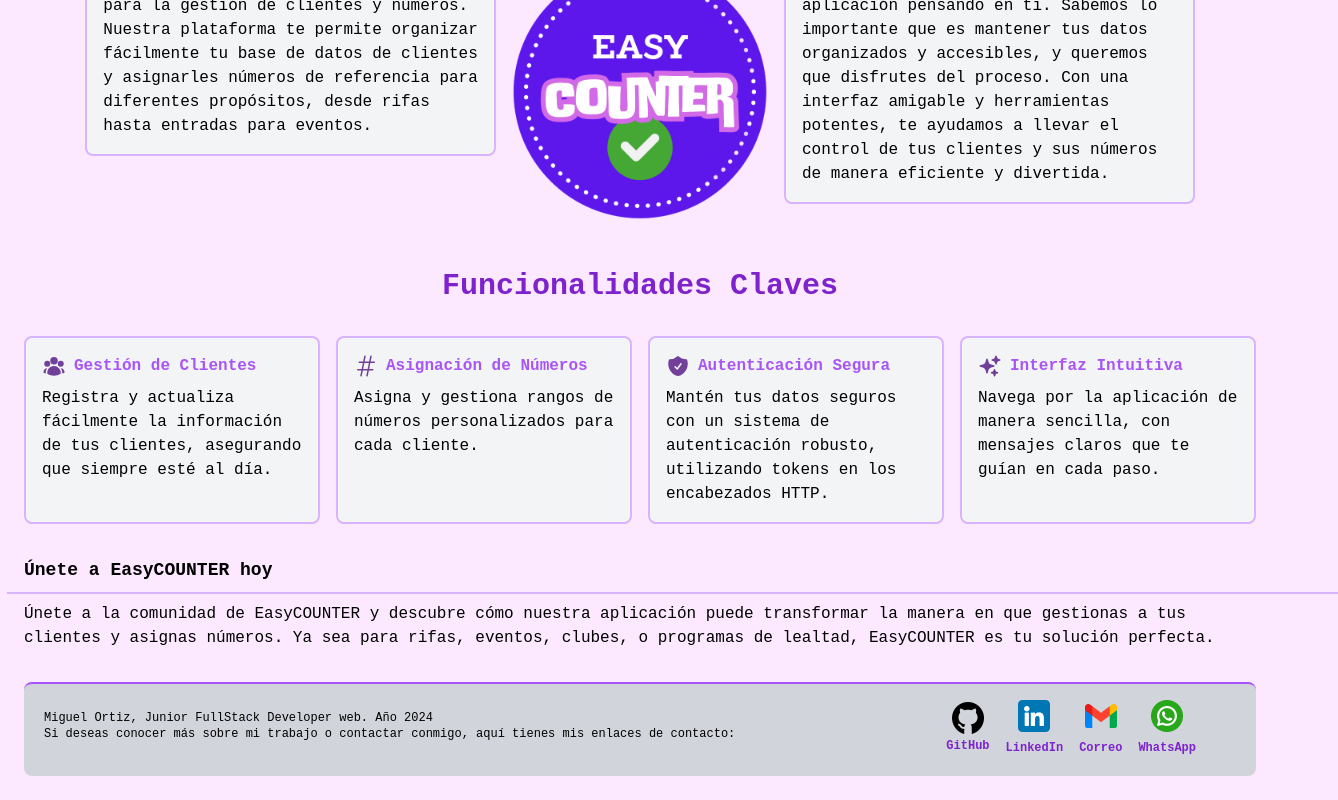
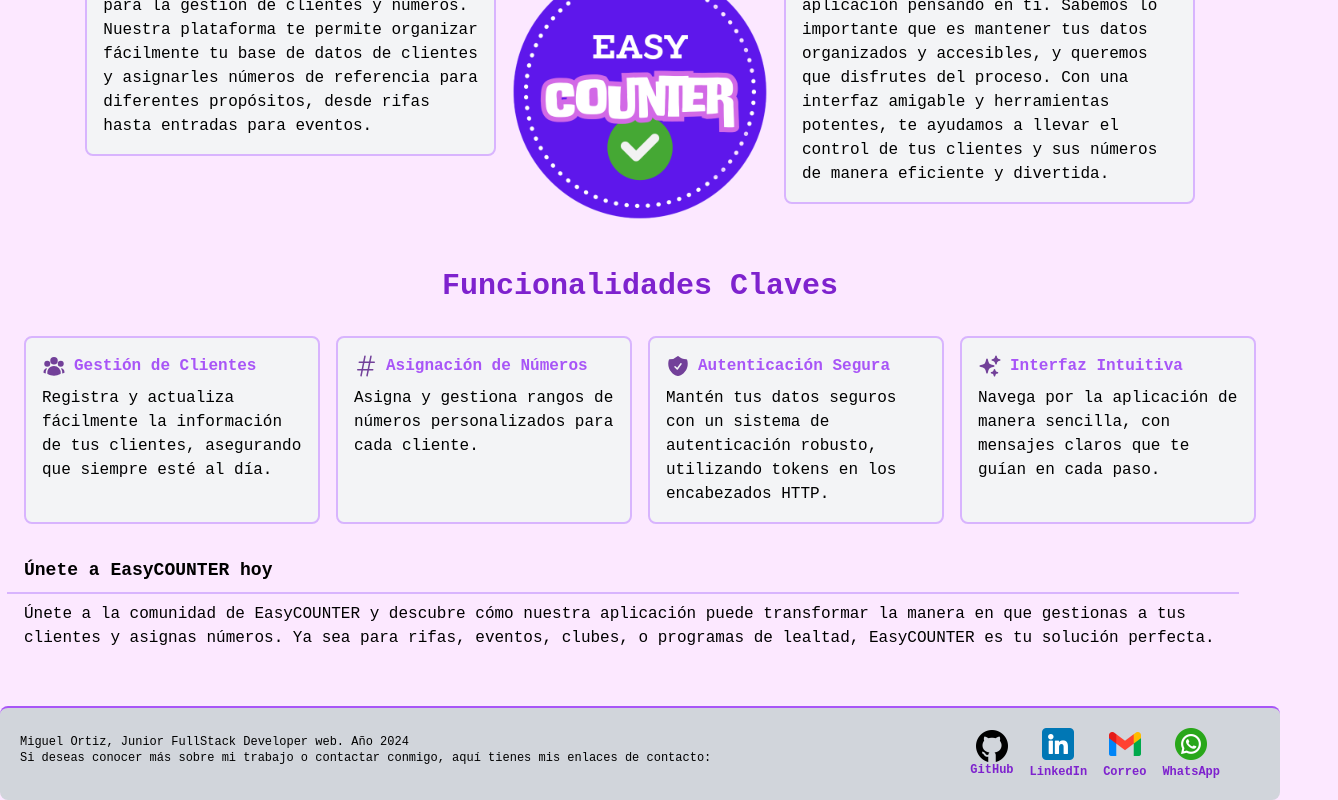
Before and after one commit to mikiortiz/clients-and-numbers--Front-End, a React (Vite) app: page / in a window 1280 px wide. Shown: the part 348-1148 px from the top of the page, 1338 px wide, since content can reach past the window. Built offline with nearby package versions, Linux system fonts and the light colour scheme.

Commit message:
Improvements to the Navbar, Timer and Footer

```diff
--- a/src/App.tsx
+++ b/src/App.tsx
@@ -11,14 +11,17 @@ import ProtectedRoute from "./ProtectedRoute";
 import { AuthProvider } from "./context/authContext";
 import ClientProvider from "./context/clientsContext";
 import "tailwindcss/tailwind.css";
-import './index.css';
+import "./index.css";
+import Footer from "./componentes/Footer";
 
 const App: React.FC = () => {
   return (
     <AuthProvider>
       <ClientProvider>
         <Router>
+          <div className="flex flex-col min-h-screen">
             <UserNavbar />
+            <div className="flex-grow mt-16">
               <Routes>
                 <Route path="/" element={<HomePages />} />
                 <Route path="/login" element={<LoginPage />} />
@@ -29,6 +32,9 @@ const App: React.FC = () => {
                   <Route path="/users" element={<UsersList />} />
                 </Route>
               </Routes>
+            </div>
+            <Footer />
+          </div>
         </Router>
       </ClientProvider>
     </AuthProvider>
--- a/src/ProtectedRoute.tsx
+++ b/src/ProtectedRoute.tsx
@@ -2,9 +2,6 @@ import { Navigate, Outlet } from "react-router-dom";
 import { useAuth } from "./context/authContext";
 function ProtectedRoute() {
   const { loading, isAuthenticated } = useAuth();
-  console.log(loading, isAuthenticated);
-
-  console.log("protectedRoute validacion:", isAuthenticated);
 
   if (loading) return <h1>Cargando...</h1>;
 
--- a/src/componentes/AddUserDialog.tsx
+++ b/src/componentes/AddUserDialog.tsx
@@ -147,7 +147,7 @@ const AddUserDialog: React.FC<AddUserDialogProps> = ({
       className={`add-user-dialog-container ${open ? "block" : "hidden"}`}
       style={{
         position: "fixed",
-        top: 40,
+        top: 65,
         left: 0,
         width: "100%",
         maxHeight: "100%",
@@ -314,7 +314,7 @@ const AddUserDialog: React.FC<AddUserDialogProps> = ({
               </>
             )}
           </div>
-          <div className="flex mt-8 justify-center space-x-2">
+          <div className="flex mt-4 justify-center space-x-2">
             <button
               onClick={handleAddUser}
               className={`px-4 py-2 bg-purple-500 text-white rounded-xl font-semibold ${
--- /dev/null
+++ b/src/componentes/Footer.tsx
@@ -0,0 +1,80 @@
+import React from "react";
+import githubIcon from "../../public/images/github.png";
+import linkedinIcon from "../../public/images/linkedin.png";
+import gmailIcon from "../../public/images/gmail.png";
+import whatsappIcon from "../../public/images/whatsapp.png";
+
+const Footer: React.FC = () => {
+  return (
+    <footer className="w-full mt-8 p-1 bg-gray-300 rounded-lg border-t-2 border-purple-500 flex flex-wrap items-center">
+      <div className="flex flex-col flex-grow text-left ml-4">
+        <p className="text-xs mb-2">
+          Miguel Ortiz, Junior FullStack Developer web. Año 2024
+          <br />
+          Si deseas conocer más sobre mi trabajo o contactar conmigo, aquí
+          tienes mis enlaces de contacto:
+        </p>
+      </div>
+      <div className="flex flex-wrap justify-end items-center ml-auto mr-4 mt-2">
+        <div className="flex flex-col items-center mr-4 mb-4">
+          <a
+            href="https://github.com/mikiortiz"
+            target="_blank"
+            rel="noopener noreferrer"
+          >
+            <img src={githubIcon} alt="GitHub" className="h-8 w-8 mt-2" />
+          </a>
+          <span className="text-xs text-purple-700 hover:underline font-semibold">
+            GitHub
+          </span>
+        </div>
+        <div className="flex flex-col items-center mr-4 mb-4">
+          <a
+            href="https://www.linkedin.com/in/miguel-ortiz-9736b32a5/"
+            target="_blank"
+            rel="noopener noreferrer"
+          >
+            <img
+              src={linkedinIcon}
+              alt="LinkedIn"
+              className="h-8 w-8 mt-2 mb-1"
+            />
+          </a>
+          <span className="text-xs text-purple-700 hover:underline font-semibold">
+            LinkedIn
+          </span>
+        </div>
+        <div className="flex flex-col items-center mr-4 mb-4">
+          <a
+            href="mailto:ortizmichel390@gmail.com"
+            target="_blank"
+            rel="noopener noreferrer"
+          >
+            <img src={gmailIcon} alt="Gmail" className="h-8 w-8 mt-2 mb-1" />
+          </a>
+          <span className="text-xs text-purple-700 hover:underline font-semibold">
+            Correo
+          </span>
+        </div>
+        <div className="flex flex-col items-center mb-4 mr-10">
+          <a
+            href="https://wa.me/5492622517454?text=Hola,%20soy%20Miguel%20Ortiz%20Junior%20FullStack%20Developer%20web.%20Envíame%20un%20mensaje%20para%20contactarme."
+            target="_blank"
+            rel="noopener noreferrer"
+          >
+            <img
+              src={whatsappIcon}
+              alt="WhatsApp"
+              className="h-8 w-8 mt-2 mb-1"
+            />
+          </a>
+          <span className="text-xs text-purple-700 hover:underline font-semibold">
+            WhatsApp
+          </span>
+        </div>
+      </div>
+    </footer>
+  );
+};
+
+export default Footer;
--- a/src/model/NumberType.ts
+++ /dev/null
@@ -1,4 +0,0 @@
-export interface TypeNumbers {
-    startNumber: number;
-    endNumber: number;
-}
--- a/src/pages/HomePage.tsx
+++ b/src/pages/HomePage.tsx
@@ -1,3 +1,4 @@
+import React from "react";
 import {
   UserGroupIcon,
   HashtagIcon,
@@ -5,12 +6,8 @@ import {
   SparklesIcon,
 } from "@heroicons/react/24/solid";
 import easyCounterLogo from "../../public/images/easy-counter-logo.png";
-import githubIcon from "../../public/images/github.png";
-import linkedinIcon from "../../public/images/linkedin.png";
-import gmailIcon from "../../public/images/gmail.png";
-import whatsappIcon from "../../public/images/whatsapp.png";
 
-function HomePage() {
+const HomePage: React.FC = () => {
   return (
     <div className="flex flex-col items-center p-6">
       <h1 className="text-5xl font-bold text-purple-700 mb-3 text-center sm:text-left">
@@ -116,7 +113,7 @@ function HomePage() {
         <p className="text-lg font-semibold mb-2">Únete a EasyCOUNTER hoy</p>
         <div
           className="border-t-2 border-purple-300 my-2"
-          style={{ width: "108%", marginLeft: -17 }}
+          style={{ width: "100%", marginLeft: -17 }}
         ></div>
         <p>
           Únete a la comunidad de EasyCOUNTER y descubre cómo nuestra aplicación
@@ -125,85 +122,8 @@ function HomePage() {
           EasyCOUNTER es tu solución perfecta.
         </p>
       </div>
-
-      <div className="w-full mt-8 p-1 bg-gray-300 rounded-lg border-t-2 border-purple-500 flex flex-wrap items-center">
-        <div className="flex flex-col flex-grow text-left ml-4">
-          <p className="text-xs mb-2">
-            Miguel Ortiz, Junior FullStack Developer web. Año 2024
-            <br />
-            Si deseas conocer más sobre mi trabajo o contactar conmigo, aquí
-            tienes mis enlaces de contacto:
-          </p>
-        </div>
-        <div className="flex flex-wrap justify-end items-center ml-auto mr-4 mt-2">
-          <div className="flex flex-col items-center mr-4 mb-4">
-            <a
-              href="https://github.com/mikiortiz"
-              target="_blank"
-              rel="noopener noreferrer"
-            >
-              <img
-                src={githubIcon}
-                alt="GitHub"
-                className="h-8 w-8 mt-2 animate-bounce"
-              />
-            </a>
-            <span className="text-xs text-purple-700 hover:underline font-semibold">
-              GitHub
-            </span>
-          </div>
-          <div className="flex flex-col items-center mr-4 mb-4">
-            <a
-              href="https://www.linkedin.com/in/miguel-ortiz-9736b32a5/"
-              target="_blank"
-              rel="noopener noreferrer"
-            >
-              <img
-                src={linkedinIcon}
-                alt="LinkedIn"
-                className="h-8 w-8 mt-2 mb-1 animate-bounce"
-              />
-            </a>
-            <span className="text-xs text-purple-700 hover:underline font-semibold">
-              LinkedIn
-            </span>
-          </div>
-          <div className="flex flex-col items-center mr-4 mb-4">
-            <a
-              href="mailto:ortizmichel390@gmail.com"
-              target="_blank"
-              rel="noopener noreferrer"
-            >
-              <img
-                src={gmailIcon}
-                alt="Gmail"
-                className="h-8 w-8 mt-2 mb-1 animate-bounce"
-              />
-            </a>
-            <span className="text-xs text-purple-700 hover:underline font-semibold">
-              Correo
-            </span>
-          </div>
-          <div className="flex flex-col items-center mb-4 mr-10">
-            <a
-              href="https://wa.me/5492622517454?text=Hola,%20soy%20Miguel%20Ortiz%20Junior%20FullStack%20Developer%20web.%20Envíame%20un%20mensaje%20para%20contactarme."
-              target="_blank"
-              rel="noopener noreferrer"
-            >
-              <img
-                src={whatsappIcon}
-                alt="WhatsApp"
-                className="h-8 w-8 mt-2 mb-1 animate-bounce"
-              />
-            </a>
-            <span className="text-xs text-purple-700 hover:underline font-semibold">
-              WhatsApp
-            </span>
-          </div>
-        </div>
-      </div>
     </div>
   );
-}
+};
 
 export default HomePage;
--- a/src/pages/NumbersTablePage.tsx
+++ b/src/pages/NumbersTablePage.tsx
@@ -4,8 +4,7 @@ import AddUserDialog from "../componentes/AddUserDialog";
 import NumberInfoDialog from "../componentes/NumberInfoDialog";
 import MyApi from "../services/MyApi";
 import easyCounterLogo from "../../public/images/easy-counter-logo.png";
-import { CheckIcon } from "@heroicons/react/24/solid"; // Importar el icono de check
-
+import { CheckIcon } from "@heroicons/react/24/solid";
 const NumberTable: React.FC = () => {
   const [numbers, setNumbers] = useState<number[]>([]);
   const [loading, setLoading] = useState(true);
--- a/src/pages/UsersListPage.tsx
+++ b/src/pages/UsersListPage.tsx
@@ -39,7 +39,7 @@ const UsersList: React.FC = () => {
                 className="border-t-2 border-purple-300 my-4"
                 style={{ width: "100%" }}
               ></div>
-              <p className="text-sm text-gray-500 font-semibold">
+              <div className="text-sm text-gray-500 font-semibold">
                 Números asociados:
                 <div className="flex flex-wrap gap-2 mt-2">
                   {user.numbers.map((number) => (
@@ -57,7 +57,7 @@ const UsersList: React.FC = () => {
                     />
                   ))}
                 </div>
-              </p>
+              </div>
             </div>
           </div>
         ))}
```
Also changed, not shown: src/componentes/NavbarUser.tsx (+17 -15 lines), src/pages/LoginPage.tsx (+20 -9 lines), src/pages/TableConfigurationPage.tsx (+21 -10 lines), src/services/MyApi.ts (+0 -13 lines). Lines whose indentation alone changed are shown as unchanged.
